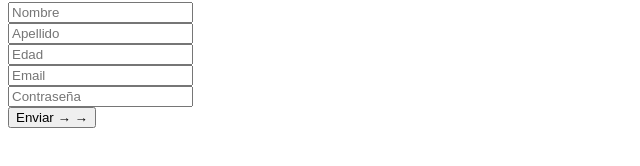
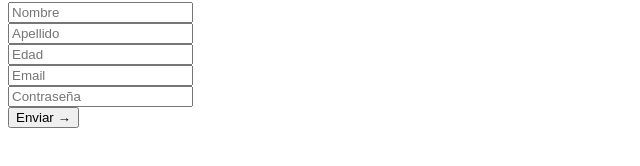
Before and after one commit to AbrilRoblesU/santander-front, a plain HTML site: page index.html in a window 1280 px wide. Shown: the part 392-558 px from the top of the page, 0-640 px from the left. Drawn offline with Linux system fonts and the light colour scheme.

Commit message:
Reto 1-3

```diff
--- a/index.html
+++ b/index.html
@@ -40,7 +40,7 @@
         <input type="email" placeholder="Email"><br />
         <input type="password" name="pass" placeholder="Contraseña"><br />
 
-        <button type="submit"> Enviar &rarr; &rarr;</button>
+        <button type="submit"> Enviar &rarr;</button>
     </form>
 
 </body>
```
